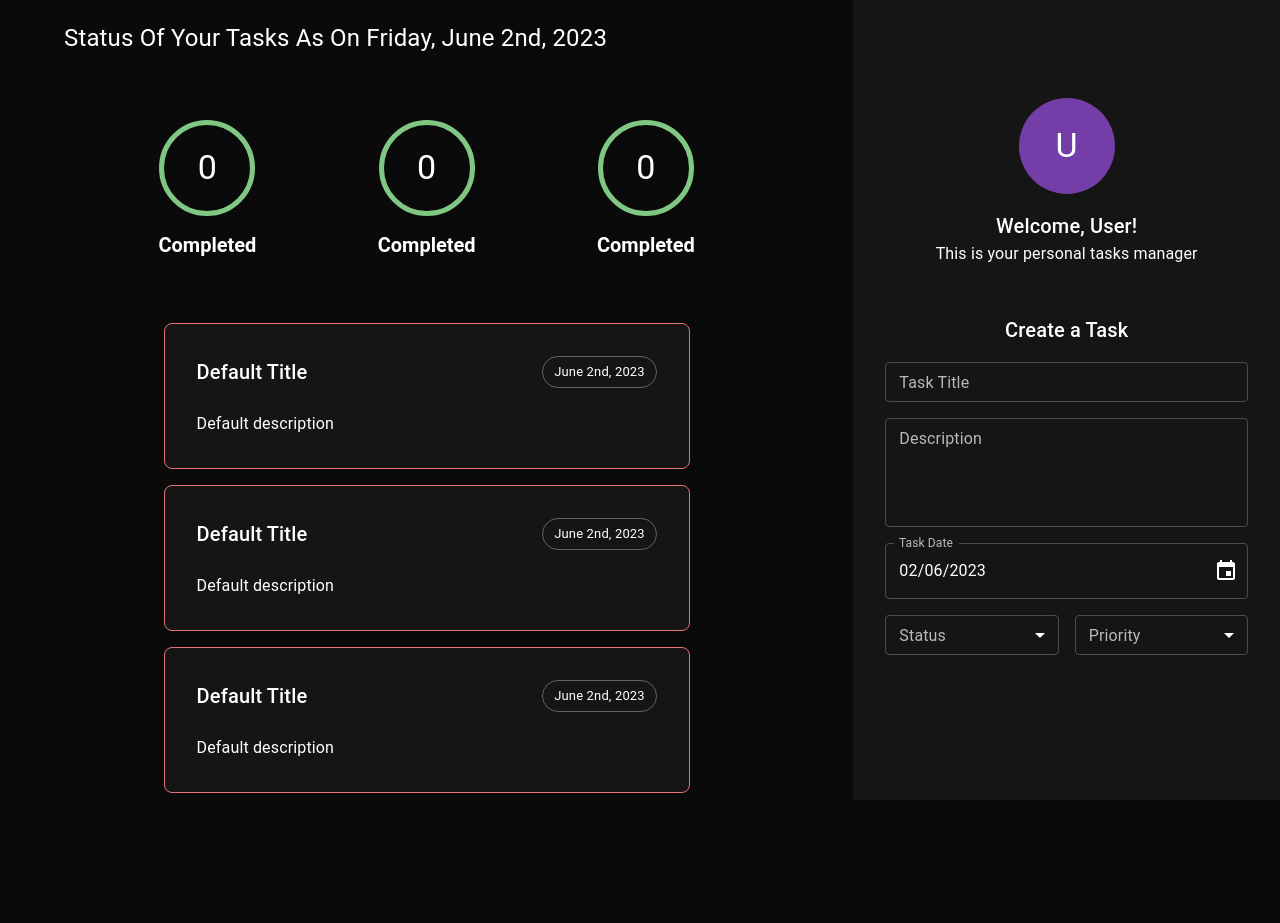
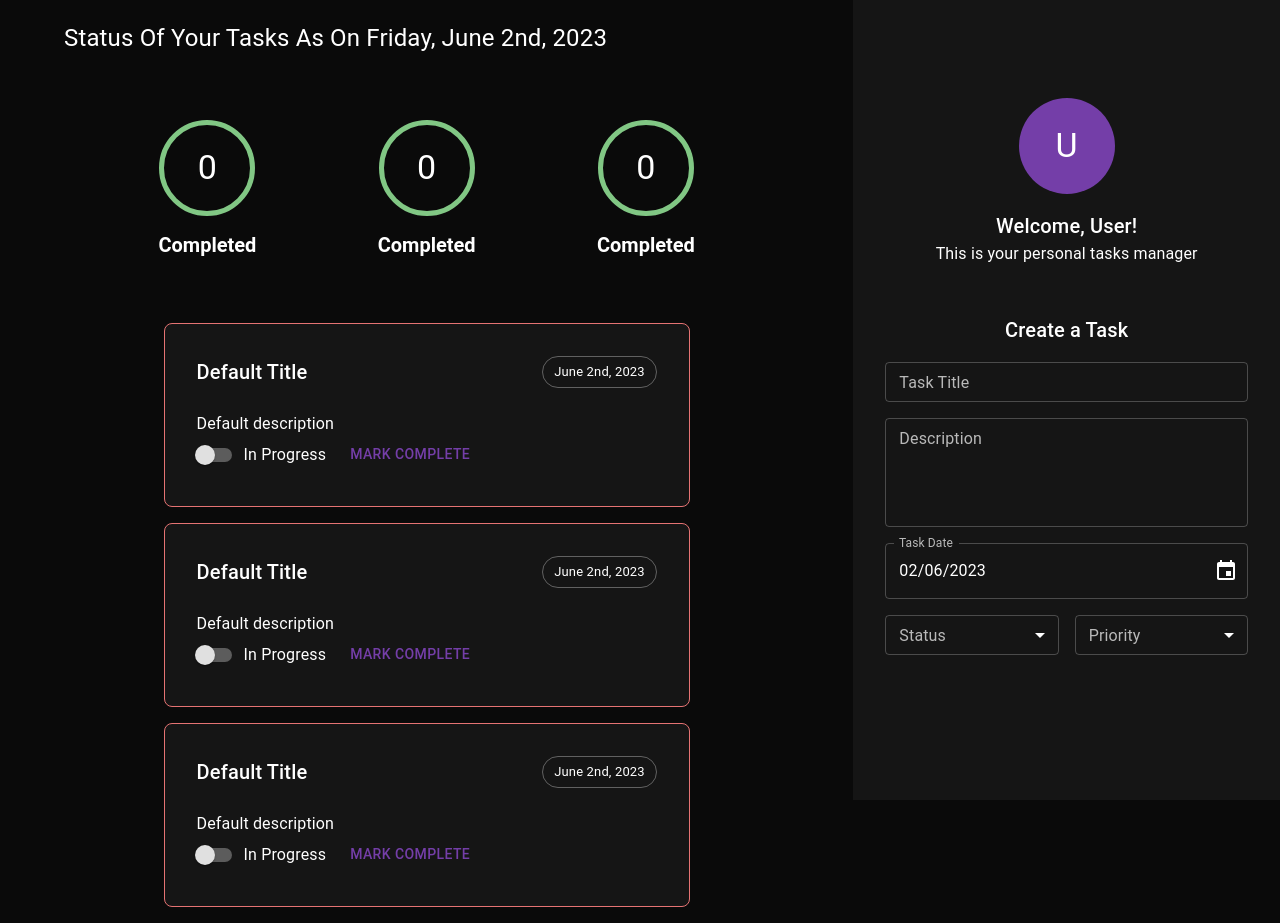
Before and after one commit to SharinLana/typescript-fullstack-tasks-manager, a React (Create React App) app: page / in a window 1280 px wide. Before the commit the page ends 809 px from the top, so only its background shows below. Built offline with nearby package versions, Linux system fonts and the light colour scheme.

Commit message:
render TaskFooter via Task component

```diff
--- a/src/components/task/Task.tsx
+++ b/src/components/task/Task.tsx
@@ -2,6 +2,7 @@ import React, { FC, ReactElement } from 'react';
 import { Box } from '@mui/material';
 import TaskHeader from './_TaskHeader';
 import TaskDescription from './_TaskDescription';
+import TaskFooter from './_TaskFooter';
 
 const Task: FC = (): ReactElement => {
   return (
@@ -22,6 +23,7 @@ const Task: FC = (): ReactElement => {
     >
       <TaskHeader />
       <TaskDescription />
+      <TaskFooter />
     </Box>
   );
 };
```
